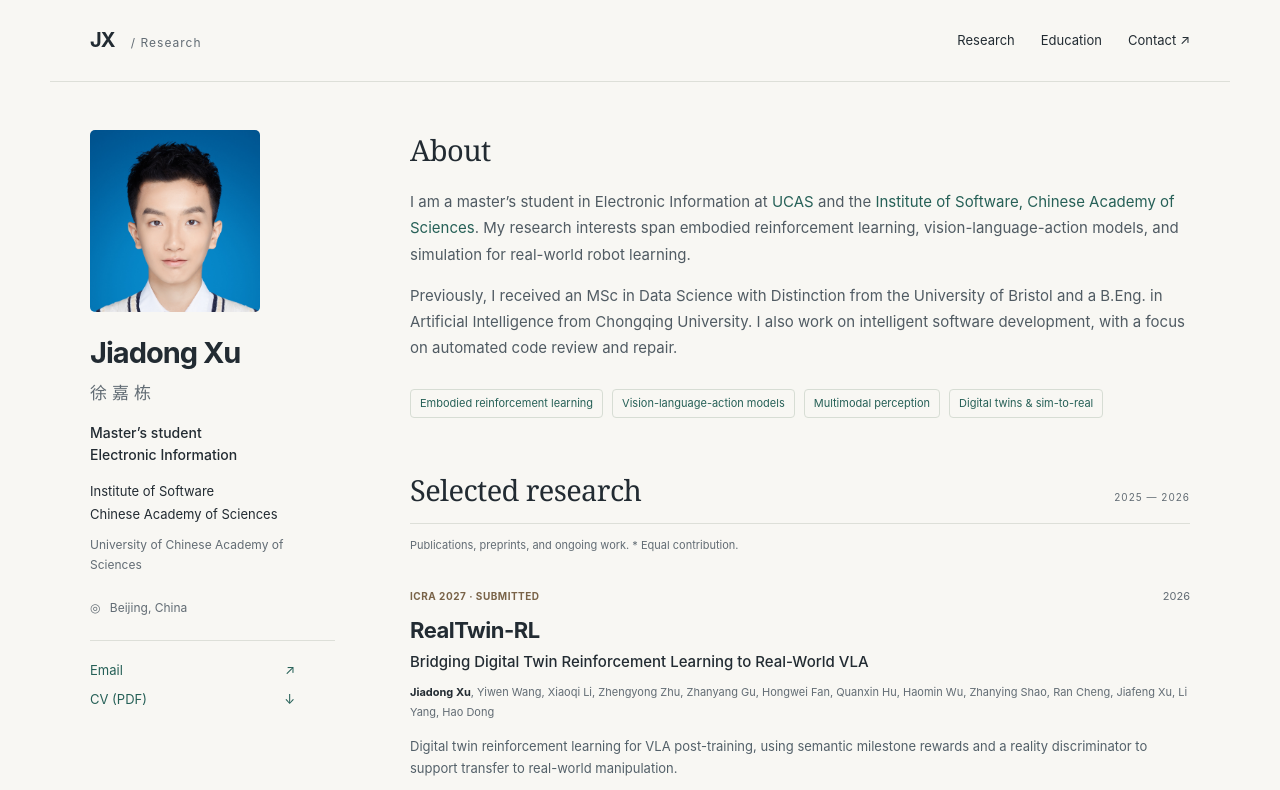
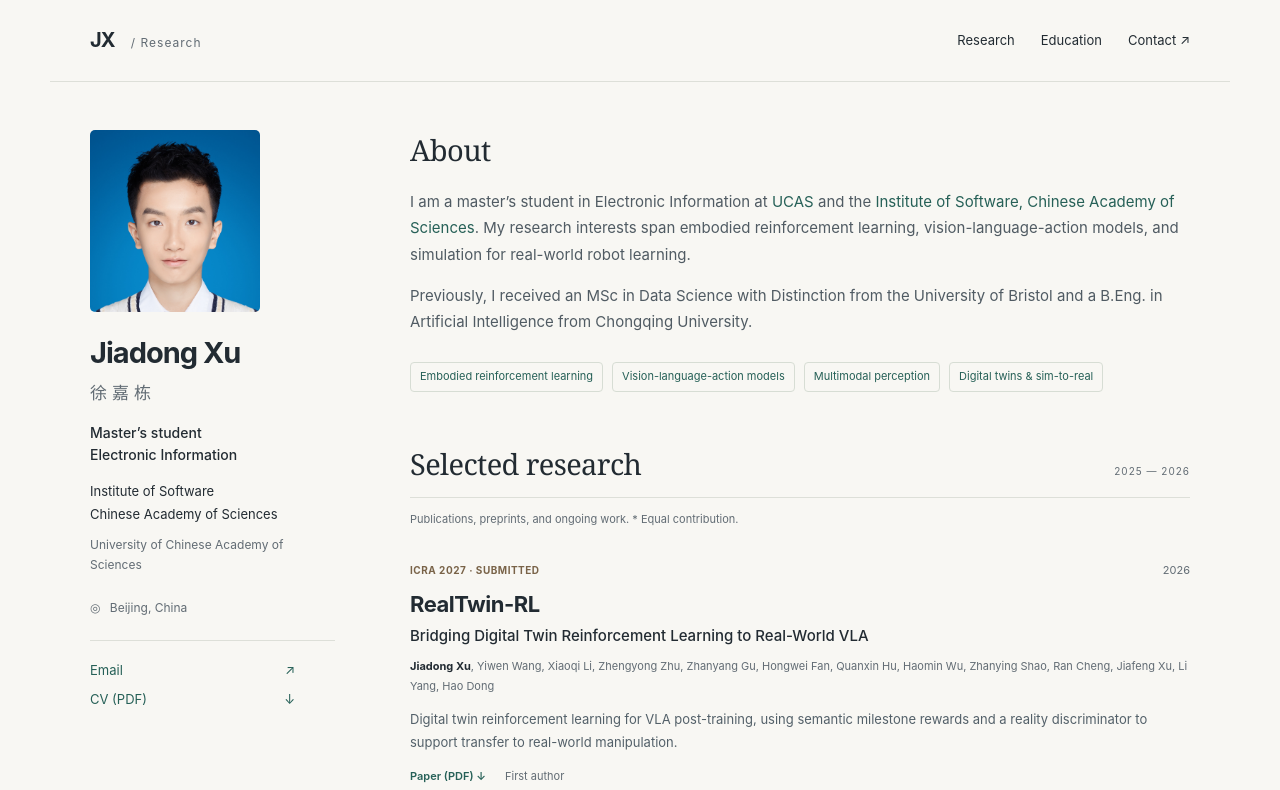
Before and after one commit to xujiadong2001/xujiadong2001.github.io, a plain HTML site: page index.html in a window 1280 px wide. Shown: the top 790 px of the page. Drawn offline with Linux system fonts and the light colour scheme.

Commit message:
Remove software development sentence from biography

```diff
--- a/index.html
+++ b/index.html
@@ -30,7 +30,7 @@
 <section id="about" class="intro">
 <h2>About</h2>
 <p>I am a master’s student in Electronic Information at <a href="https://www.ucas.ac.cn/">UCAS</a> and the <a href="https://english.is.cas.cn/">Institute of Software, Chinese Academy of Sciences</a>. My research interests span embodied reinforcement learning, vision-language-action models, and simulation for real-world robot learning.</p>
-<p>Previously, I received an MSc in Data Science with Distinction from the University of Bristol and a B.Eng. in Artificial Intelligence from Chongqing University. I also work on intelligent software development, with a focus on automated code review and repair.</p>
+<p>Previously, I received an MSc in Data Science with Distinction from the University of Bristol and a B.Eng. in Artificial Intelligence from Chongqing University.</p>
 <div class="interests" aria-label="Research interests"><span>Embodied reinforcement learning</span><span>Vision-language-action models</span><span>Multimodal perception</span><span>Digital twins & sim-to-real</span></div>
 </section>
 <section id="research">
```
